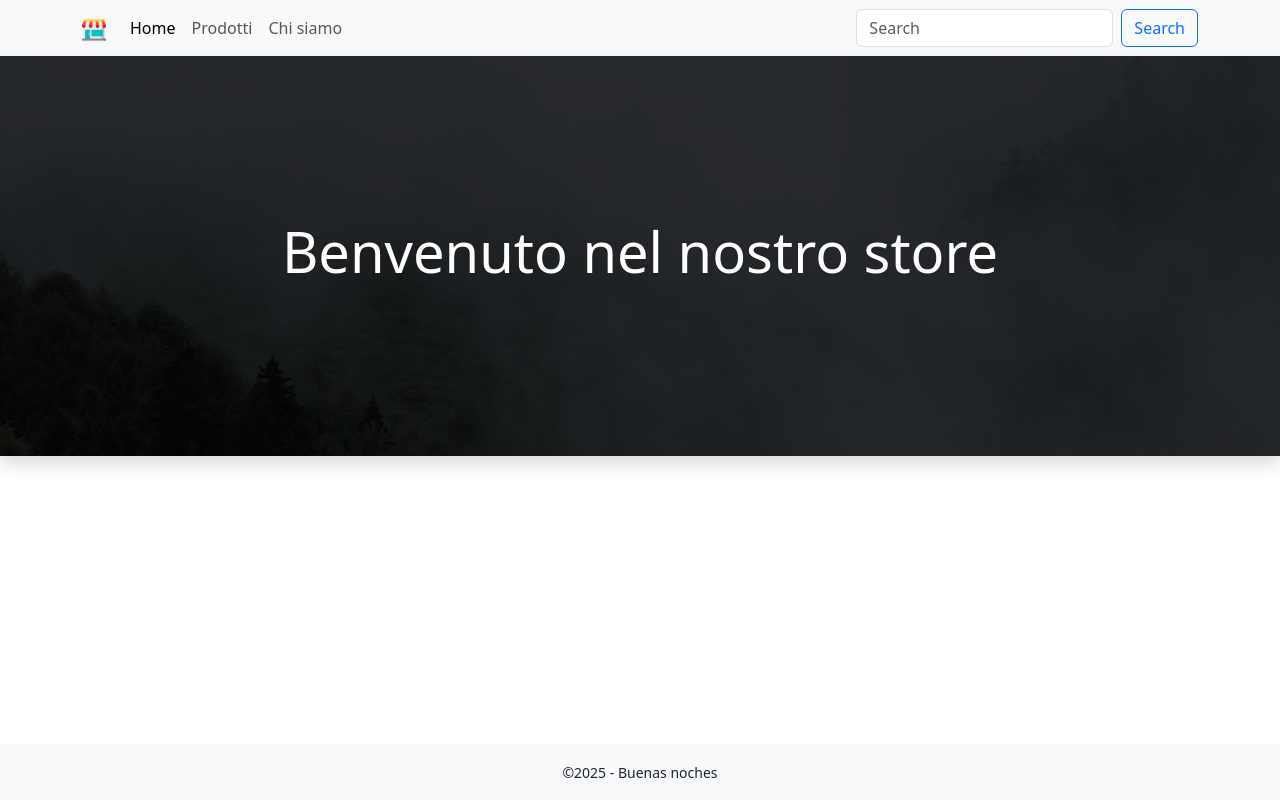
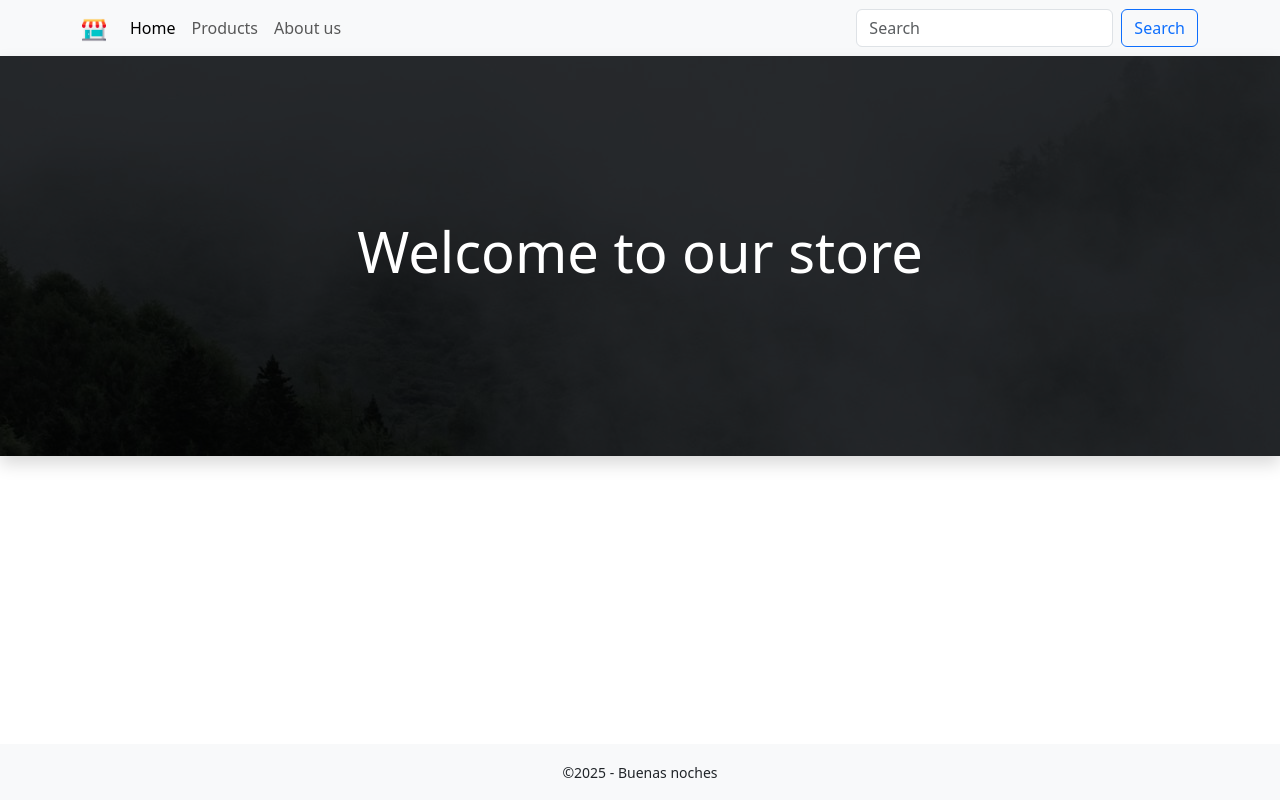
Before and after one commit to Michecosa/react-router, a React (Vite) app: page / in a window 1280 px wide. Built offline with nearby package versions, Linux system fonts and the light colour scheme.

Commit message:
Translate text in english

```diff
--- a/src/components/Jumbotron.jsx
+++ b/src/components/Jumbotron.jsx
@@ -12,7 +12,7 @@ export default function Jumbotron() {
       <div className="overlay"></div>
 
       <div className="position-relative h-100 d-flex justify-content-center align-items-center">
-        <h1 className="display-4">Benvenuto nel nostro store</h1>
+        <h1 className="display-4">Welcome to our store</h1>
       </div>
     </div>
   );
--- a/src/components/Navbar.jsx
+++ b/src/components/Navbar.jsx
@@ -28,12 +28,12 @@ export default function Navbar() {
             </li>
             <li className="nav-item">
               <NavLink className="nav-link" to="/prodotti">
-                Prodotti
+                Products
               </NavLink>
             </li>
             <li className="nav-item">
               <NavLink className="nav-link" to="/chisiamo">
-                Chi siamo
+                About us
               </NavLink>
             </li>
           </ul>
```
